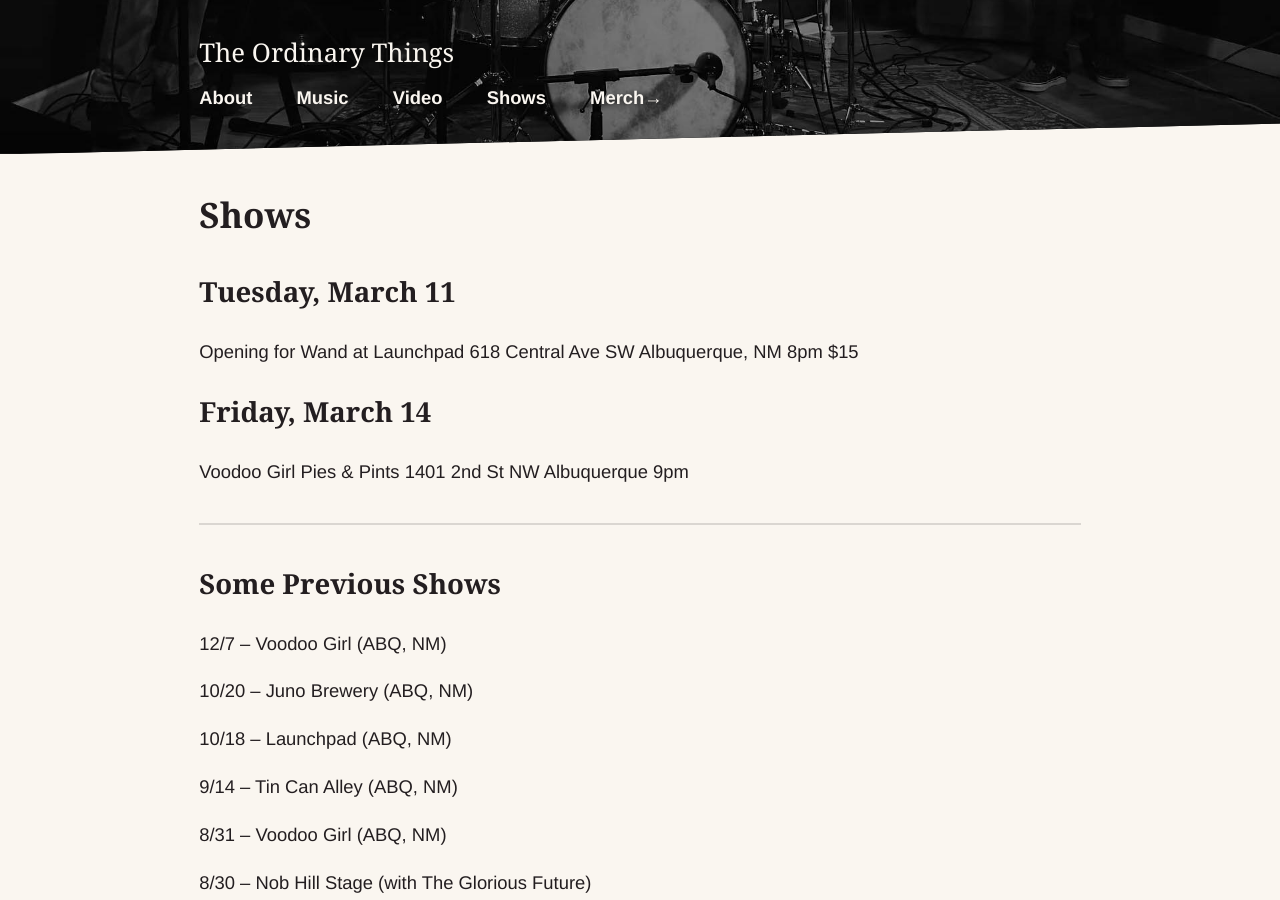
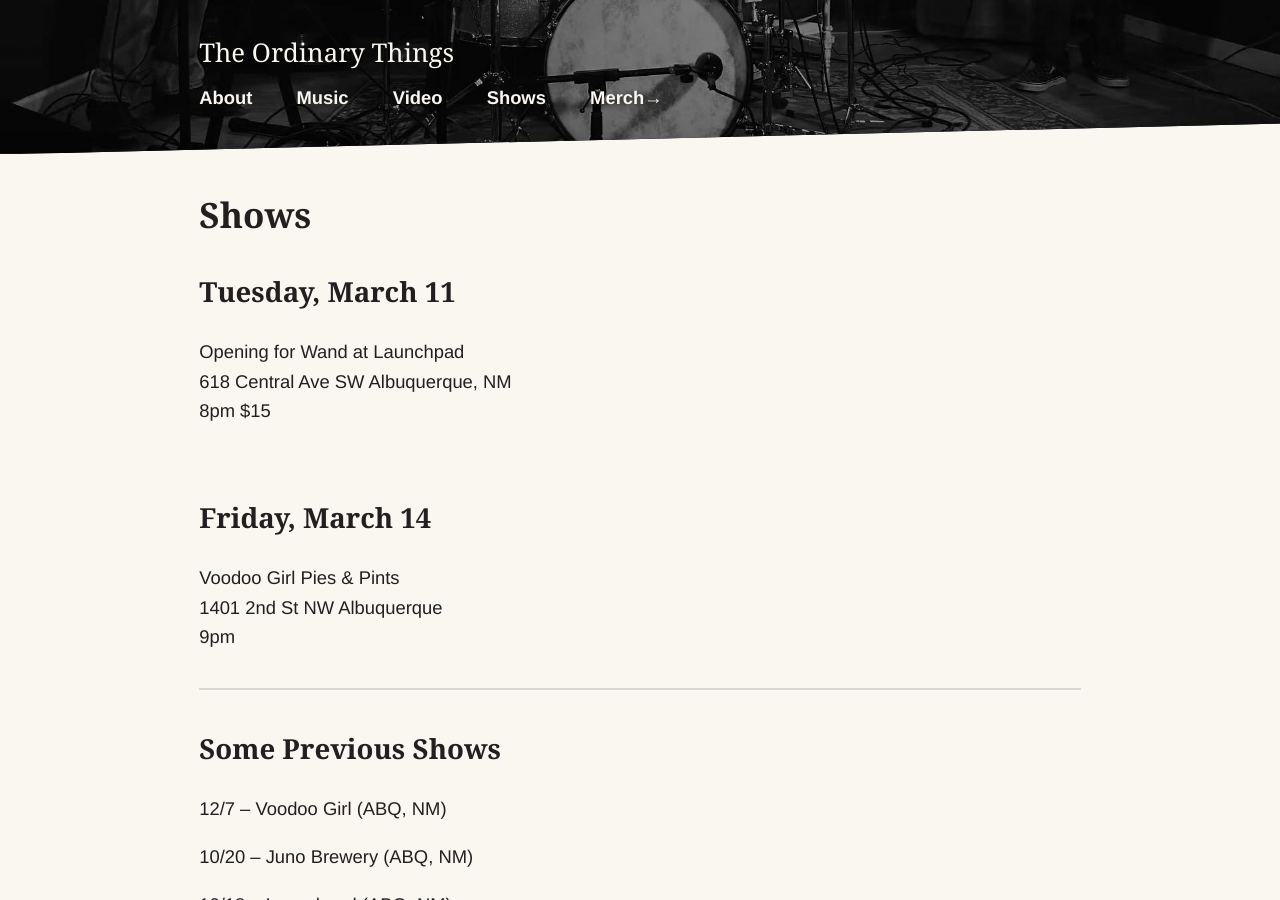
Before and after one commit to nsmsn/theordinarythings, a Jekyll site: the page built from shows.md, in a window 1280 px wide and 900 px high. Built offline with Jekyll 4.4.1, drawn with Linux system fonts in a browser that asks for light colours; some web fonts are replaced.

Commit message:
Updated Shows

```diff
--- a/shows.md
+++ b/shows.md
@@ -6,13 +6,15 @@ layout: page
 ---
 
 ## Tuesday, March 11
-Opening for Wand at Launchpad
-618 Central Ave SW Albuquerque, NM
+Opening for Wand at Launchpad <br>
+618 Central Ave SW Albuquerque, NM <br>
 8pm  $15
 
+&nbsp;
+
 ## Friday, March 14
-Voodoo Girl Pies & Pints
-1401 2nd St NW Albuquerque
+Voodoo Girl Pies & Pints <br>
+1401 2nd St NW Albuquerque <br>
 9pm
 
 ---
```
